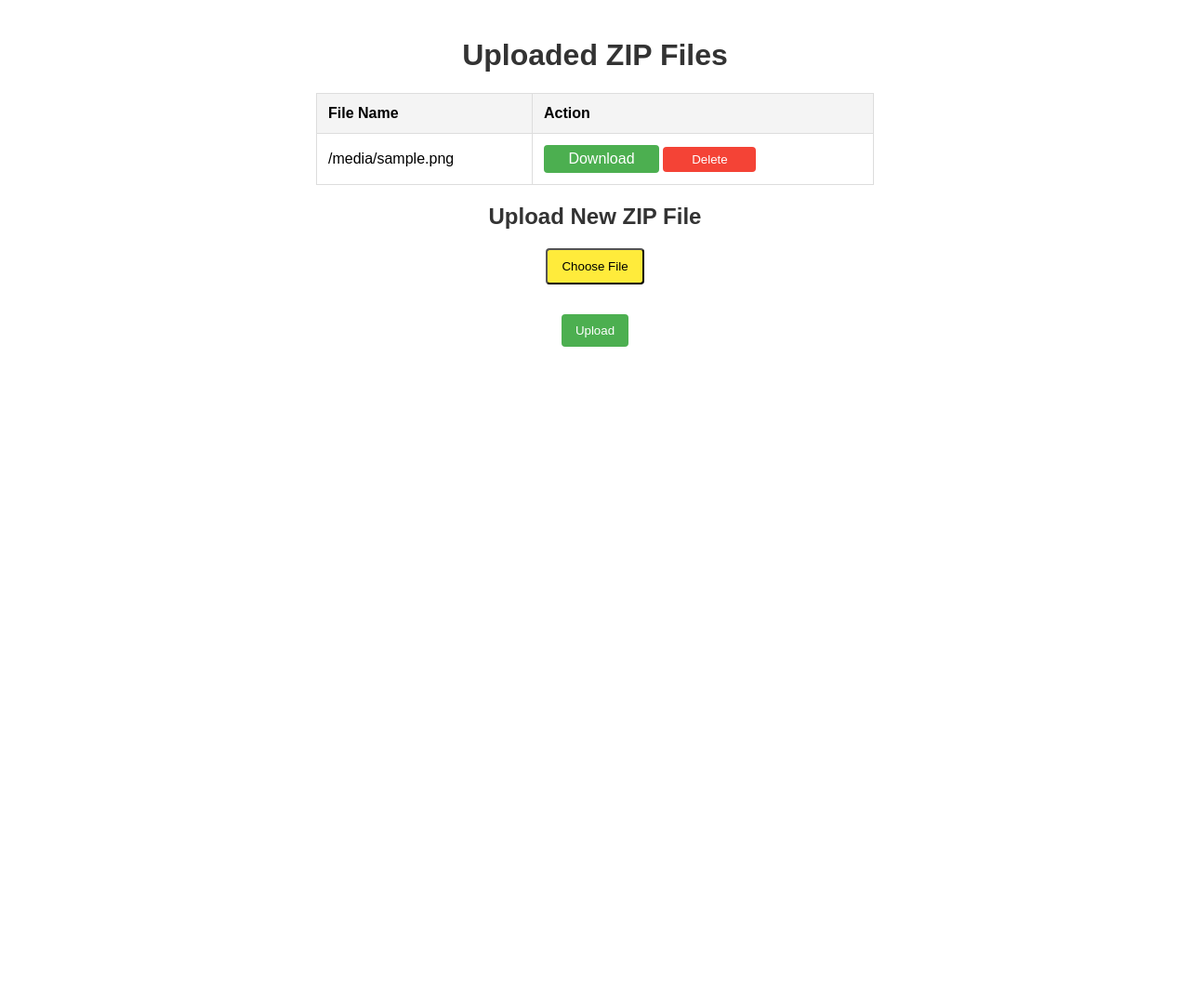
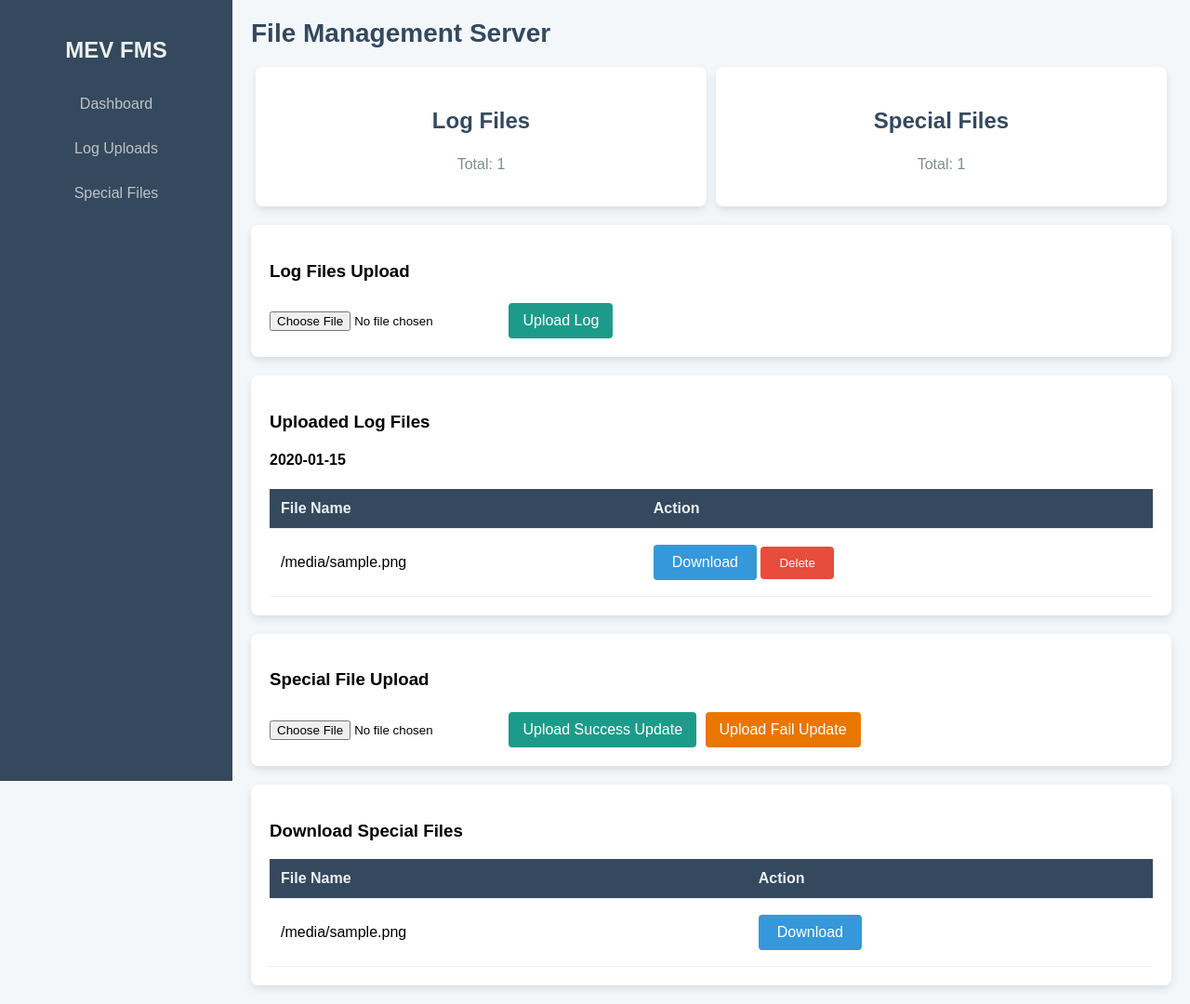
Before and after one commit to MakdeChae/logserver, a Flask app: template templates/index.html in a window 1280 px wide. Shown: the whole page at 93% size. Before the commit the page ends 373 px from the top, so only its background shows below. Run offline with Flask 3, Linux system fonts and the light colour scheme; the template is opened without the code that fills it: most values are stand-ins (such as "Sample title", 1, 10 or a date in 2020).

Commit message:
Special File 추가 및 프론트 변경

```diff
--- a/app.py
+++ b/app.py
@@ -1,58 +1,99 @@
 import os
-from flask import Flask, request, render_template, redirect, url_for, send_from_directory
+from datetime import datetime
+from flask import Flask, request, render_template, redirect, url_for, send_from_directory, abort
 from werkzeug.utils import secure_filename
 
 app = Flask(__name__)
 
-# 업로드 파일 저장 폴더 설정
+# 기본 업로드 폴더 및 특정 파일 저장 경로 설정
 UPLOAD_FOLDER = 'uploads'
+SPECIAL_FOLDER = 'special_files'
 ALLOWED_EXTENSIONS = {'zip'}
 
 app.config['UPLOAD_FOLDER'] = UPLOAD_FOLDER
+app.config['SPECIAL_FOLDER'] = SPECIAL_FOLDER
 
-# 폴더가 없으면 생성
-if not os.path.exists(UPLOAD_FOLDER):
-    os.makedirs(UPLOAD_FOLDER)
+# 기본 업로드 폴더와 특정 파일 저장 폴더가 없으면 생성
+for folder in [UPLOAD_FOLDER, SPECIAL_FOLDER]:
+    if not os.path.exists(folder):
+        os.makedirs(folder)
 
-# 파일 확장자 확인 함수
+# 파일 확장자를 확인하는 함수
 def allowed_file(filename):
     return '.' in filename and filename.rsplit('.', 1)[1].lower() in ALLOWED_EXTENSIONS
 
 @app.route('/')
 def index():
-    # uploads 폴더에 저장된 파일 목록을 가져와 렌더링
-    files = os.listdir(app.config['UPLOAD_FOLDER'])
-    return render_template('index.html', files=files)
+    # 날짜별 파일과 특정 파일 목록을 함께 렌더링
+    date_folders = sorted(os.listdir(app.config['UPLOAD_FOLDER']), reverse=True)
+    files_by_date = {
+        date_folder: os.listdir(os.path.join(app.config['UPLOAD_FOLDER'], date_folder))
+        for date_folder in date_folders
+    }
+    special_files = os.listdir(app.config['SPECIAL_FOLDER'])
+    return render_template('index.html', files_by_date=files_by_date, special_files=special_files)
 
 @app.route('/upload', methods=['POST'])
 def upload_file():
-    # 파일이 요청에 포함되어 있는지 확인
+    # 요청에 파일이 포함되어 있는지 확인
     if 'file' not in request.files:
         return redirect(request.url)
 
     file = request.files['file']
 
-    # 파일이 선택되지 않았으면 리다이렉트
+    # 파일이 선택되지 않은 경우 리다이렉트
     if file.filename == '':
         return redirect(request.url)
 
-    # 파일이 허용된 확장자이면 저장
+    # Success Update 또는 Fail Update 파일 업로드 처리
+    if 'special_type' in request.form:
+        special_type = request.form['special_type']
+        if special_type == 'success_update':
+            filename = 'success_update.zip'
+        elif special_type == 'fail_update':
+            filename = 'fail_update.zip'
+        else:
+            return redirect(request.url)
+
+        # 파일을 특별 파일 폴더에 저장
+        file.save(os.path.join(app.config['SPECIAL_FOLDER'], filename))
+        return redirect(url_for('index'))
+
+    # 일반 파일 업로드 처리 (날짜별 폴더에 저장)
     if file and allowed_file(file.filename):
-        filename = secure_filename(file.filename)
-        file.save(os.path.join(app.config['UPLOAD_FOLDER'], filename))
+        original_filename = secure_filename(file.filename)
+        current_time = datetime.now().strftime('%H%M%S')
+        filename = f"{original_filename.rsplit('.', 1)[0]}_{current_time}.{original_filename.rsplit('.', 1)[1]}"
+
+        # 현재 날짜로 된 폴더 생성
+        date_folder = datetime.now().strftime('%Y-%m-%d')
+        date_folder_path = os.path.join(app.config['UPLOAD_FOLDER'], date_folder)
+
+        if not os.path.exists(date_folder_path):
+            os.makedirs(date_folder_path)
+
+        file.save(os.path.join(date_folder_path, filename))
         return redirect(url_for('index'))
 
     return redirect(request.url)
 
-# 파일 다운로드 라우트 추가
-@app.route('/download/<filename>')
-def download_file(filename):
-    return send_from_directory(app.config['UPLOAD_FOLDER'], filename)
+# 특정 파일 다운로드 라우트
+@app.route('/download/special/<filename>')
+def download_special_file(filename):
+    file_path = os.path.join(app.config['SPECIAL_FOLDER'], filename)
+    if not os.path.exists(file_path):
+        abort(404)  # 파일이 존재하지 않으면 404 오류 발생
+    return send_from_directory(app.config['SPECIAL_FOLDER'], filename)
 
-# 파일 삭제 라우트 추가
-@app.route('/delete/<filename>', methods=['POST'])
-def delete_file(filename):
-    file_path = os.path.join(app.config['UPLOAD_FOLDER'], filename)
+# 날짜별 파일 다운로드 라우트
+@app.route('/download/<date_folder>/<filename>')
+def download_file(date_folder, filename):
+    return send_from_directory(os.path.join(app.config['UPLOAD_FOLDER'], date_folder), filename)
+
+# 날짜별 파일 삭제 라우트
+@app.route('/delete/<date_folder>/<filename>', methods=['POST'])
+def delete_file(date_folder, filename):
+    file_path = os.path.join(app.config['UPLOAD_FOLDER'], date_folder, filename)
     if os.path.exists(file_path):
         os.remove(file_path)
     return redirect(url_for('index'))
--- a/templates/index.html
+++ b/templates/index.html
@@ -3,135 +3,207 @@
 <head>
     <meta charset="UTF-8">
     <meta name="viewport" content="width=device-width, initial-scale=1.0">
-    <title>File Upload</title>
+    <title>File Management Dashboard</title>
     <style>
+        /* 기본적인 스타일 설정 */
         body {
             font-family: Arial, sans-serif;
-            margin: 20px;
+            background-color: #f4f7fa;
+            margin: 0;
             display: flex;
-            justify-content: center;
         }
 
-        .container {
-            max-width: 600px;
-            width: 100%;
-            text-align: center;
+        /* 사이드바 스타일 */
+        .sidebar {
+            width: 250px;
+            background-color: #34495e;
+            color: #ecf0f1;
+            display: flex;
+            flex-direction: column;
+            align-items: center;
+            padding: 20px 0;
+            height: 100vh;
         }
 
-        h1, h2 {
-            color: #333;
+        .sidebar h1 {
+            font-size: 24px;
+            margin: 0;
+            padding: 20px;
+            color: #ecf0f1;
+        }
+
+        .menu-item {
+            width: 100%;
+            padding: 15px 0;
+            text-align: center;
+            font-size: 16px;
+            cursor: pointer;
+            color: #bdc3c7;
+            text-decoration: none;
+            transition: color 0.3s;
+        }
+
+        .menu-item:hover {
+            color: #ffffff;
+        }
+
+        /* 컨텐츠 스타일 */
+        .content {
+            flex: 1;
+            padding: 20px;
+        }
+
+        .header {
+            display: flex;
+            justify-content: space-between;
+            align-items: center;
+            margin-bottom: 20px;
+        }
+
+        .header h2 {
+            color: #34495e;
+            font-size: 28px;
+            margin: 0;
+        }
+
+        .stats {
+            display: flex;
+            justify-content: space-around;
+            margin-bottom: 20px;
+        }
+
+        .card {
+            background-color: #ffffff;
+            box-shadow: 0 4px 8px rgba(0, 0, 0, 0.1);
+            border-radius: 8px;
+            padding: 20px;
+            text-align: center;
+            width: 45%;
+        }
+
+        .card h3 {
+            color: #34495e;
+            font-size: 24px;
+        }
+
+        .card p {
+            font-size: 16px;
+            color: #7f8c8d;
+        }
+
+        /* 파일 업로드 및 목록 스타일 */
+        .upload-section {
+            display: flex;
+            flex-direction: column;
+            gap: 20px;
+        }
+
+        .upload-form, .table-section {
+            background-color: #ffffff;
+            border-radius: 8px;
+            padding: 20px;
+            box-shadow: 0 4px 8px rgba(0, 0, 0, 0.1);
         }
 
         table {
             width: 100%;
             border-collapse: collapse;
-            margin-top: 20px;
-        }
-
-        table, th, td {
-            border: 1px solid #ddd;
+            margin-top: 10px;
         }
 
         th, td {
             padding: 12px;
             text-align: left;
+            border-bottom: 1px solid #ecf0f1;
         }
 
         th {
-            background-color: #f4f4f4;
+            background-color: #34495e;
+            color: #ecf0f1;
         }
 
-        /* Download 버튼과 Delete 버튼 스타일 */
-        a.download-btn, form.delete-form button {
+        .download-btn, .delete-btn, .upload-btn {
+            padding: 10px 20px;
+            border: none;
+            border-radius: 4px;
+            cursor: pointer;
             text-decoration: none;
-            padding: 6px 12px;
-            border-radius: 4px;
-            border: none;
-            cursor: pointer;
-            width: 100px;
             display: inline-block;
-            text-align: center;
+            margin: 5px 0;
         }
 
-        /* Download 버튼 색상 */
-        a.download-btn {
-            background-color: #4CAF50;
-            color: white;
+        .download-btn {
+            background-color: #3498db;
+            color: #fff;
         }
 
-        a.download-btn:hover {
-            background-color: #45a049;
-        }
-
-        /* Delete 버튼 스타일 */
-        form.delete-form button {
-            background-color: #f44336;
-            color: white;
-        }
-
-        form.delete-form button:hover {
-            background-color: #d32f2f;
-        }
-
-        .upload-form {
-            margin-top: 20px;
+        .delete-btn {
+            background-color: #e74c3c;
+            color: #fff;
         }
 
         .upload-btn {
-            background-color: #4CAF50;
-            color: white;
-            padding: 10px 15px;
+            background-color: #1D9B8A;
+            color: #fff;
+            font-size: 16px;
             border: none;
             border-radius: 4px;
+            padding: 10px 15px;
             cursor: pointer;
+            display: inline-block;
+            margin: 5px 5px 0 0;
         }
 
-        .upload-btn:hover {
-            background-color: #45a049;
-        }
-
-        /* Choose file 버튼 스타일 */
-        .file-input-wrapper {
-            position: relative;
-            overflow: hidden;
-            display: inline-block;
-        }
-
-        .file-input-wrapper input[type="file"] {
-            font-size: 100px;
-            position: absolute;
-            left: 0;
-            top: 0;
-            opacity: 0;
-        }
-
-        .file-input-button {
-            display: inline-block;
-            background-color: #ffeb3b;
-            color: black;
-            padding: 10px 15px;
-            border-radius: 4px;
-            cursor: pointer;
-        }
-
-        .file-input-button:hover {
-            background-color: #fdd835;
-        }
-
-        /* 선택된 파일 이름 스타일 */
-        #file-name {
-            margin-top: 10px;
-            font-weight: bold;
+        /* Upload Fail Update 버튼 스타일 */
+        .fail-upload-btn {
+            background-color: #EA7600; /* 어두운 노란색 */
+            color: #fff;
         }
 
     </style>
 </head>
 <body>
-    <div class="container">
-        <h1>Uploaded ZIP Files</h1>
+    <!-- 사이드바 -->
+    <div class="sidebar">
+        <h1>MEV FMS</h1>
+        <a href="#" class="menu-item">Dashboard</a>
+        <a href="#log-uploads" class="menu-item">Log Uploads</a>
+        <a href="#special-files" class="menu-item">Special Files</a>
+    </div>
 
-        <!-- 파일 목록을 표로 출력 -->
-        <div id="file-list">
+    <!-- 메인 콘텐츠 -->
+    <div class="content">
+        <div class="header">
+            <h2>File Management Server</h2>
+        </div>
+
+        <!-- 통계 섹션 -->
+        <div class="stats">
+            <div class="card">
+                <h3>Log Files</h3>
+                <p>Total: {{ files_by_date | length }}</p>
+            </div>
+            <div class="card">
+                <h3>Special Files</h3>
+                <p>Total: {{ special_files | length }}</p>
+            </div>
+        </div>
+
+        <!-- 파일 업로드 섹션 -->
+        <div class="upload-section">
+            <div class="upload-form" id="log-uploads">
+                <h3>Log Files Upload</h3>
+                <form action="/upload" method="post" enctype="multipart/form-data">
+                    <input type="file" name="file" required>
+                    <button type="submit" class="upload-btn">Upload Log</button>
+                </form>
+            </div>
+
+            <!-- 날짜별 파일 목록 -->
+            <div class="table-section">
+                <h3>Uploaded Log Files</h3>
+                {% for date_folder, files in files_by_date.items() %}
+                    <h4>{{ date_folder }}</h4>
                     <table>
                         <tr>
                             <th>File Name</th>
@@ -141,60 +213,43 @@
                         <tr>
                             <td>{{ file }}</td>
                             <td>
-                        <a href="/download/{{ file }}" class="download-btn">Download</a>
-                        <form action="/delete/{{ file }}" method="post" class="delete-form" style="display:inline;">
-                            <button type="submit">Delete</button>
+                                <a href="{{ url_for('download_file', date_folder=date_folder, filename=file) }}" class="download-btn">Download</a>
+                                <form action="{{ url_for('delete_file', date_folder=date_folder, filename=file) }}" method="post" style="display:inline;">
+                                    <button type="submit" class="delete-btn">Delete</button>
                                 </form>
                             </td>
                         </tr>
                         {% endfor %}
                     </table>
+                {% endfor %}
             </div>
 
-        <h2>Upload New ZIP File</h2>
-        <form id="upload-form" action="/upload" method="post" enctype="multipart/form-data" class="upload-form">
-            <div class="file-input-wrapper">
-                <button class="file-input-button" type="button">Choose File</button>
-                <input type="file" name="file" id="file-input">
-            </div>
-            <br><br>
-            <div id="file-name"></div> <!-- 선택된 파일 이름 표시 -->
-            <input type="submit" value="Upload" class="upload-btn">
+            <!-- 특별 파일 업로드 및 다운로드 -->
+            <div class="upload-form" id="special-files">
+                <h3>Special File Upload</h3>
+                <form action="/upload" method="post" enctype="multipart/form-data">
+                    <input type="file" name="file" required>
+                    <button type="submit" name="special_type" value="success_update" class="upload-btn">Upload Success Update</button>
+                    <button type="submit" name="special_type" value="fail_update" class="upload-btn fail-upload-btn">Upload Fail Update</button>
                 </form>
             </div>
 
-    <script>
-        // 파일 선택 시 파일 이름을 표시
-        document.getElementById('file-input').addEventListener('change', function() {
-            var fileName = this.files[0].name;
-            document.getElementById('file-name').textContent = 'Selected file: ' + fileName;
-        });
-
-        // 업로드 후 목록 갱신
-        document.getElementById('upload-form').addEventListener('submit', function(event) {
-            event.preventDefault(); // 기본 폼 제출 동작 방지
-
-            var formData = new FormData(this);
-
-            fetch('/upload', {
-                method: 'POST',
-                body: formData
-            }).then(response => {
-                if (response.ok) {
-                    // 업로드 후 파일 목록 갱신
-                    fetch('/').then(response => response.text()).then(html => {
-                        var parser = new DOMParser();
-                        var doc = parser.parseFromString(html, 'text/html');
-                        var newFileList = doc.getElementById('file-list').innerHTML;
-                        document.getElementById('file-list').innerHTML = newFileList;
-                    });
-                } else {
-                    console.error('File upload failed.');
-                }
-            }).catch(error => {
-                console.error('Error:', error);
-            });
-        });
-    </script>
+            <div class="table-section">
+                <h3>Download Special Files</h3>
+                <table>
+                    <tr>
+                        <th>File Name</th>
+                        <th>Action</th>
+                    </tr>
+                    {% for file in special_files %}
+                    <tr>
+                        <td>{{ file }}</td>
+                        <td><a href="{{ url_for('download_special_file', filename=file) }}" class="download-btn">Download</a></td>
+                    </tr>
+                    {% endfor %}
+                </table>
+            </div>
+        </div>
+    </div>
 </body>
 </html>
```
Lines whose indentation alone changed are shown as unchanged.
